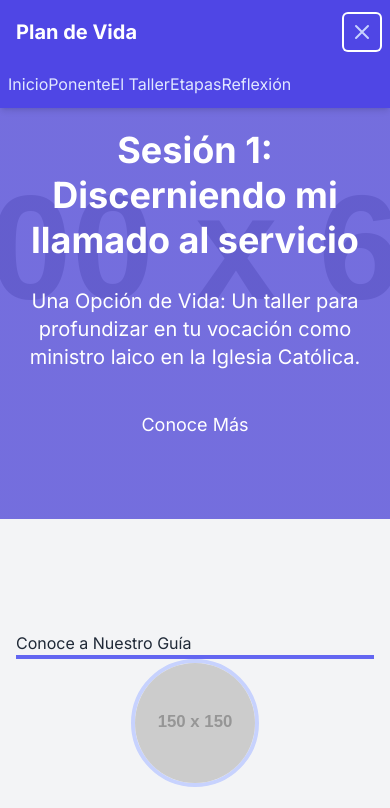
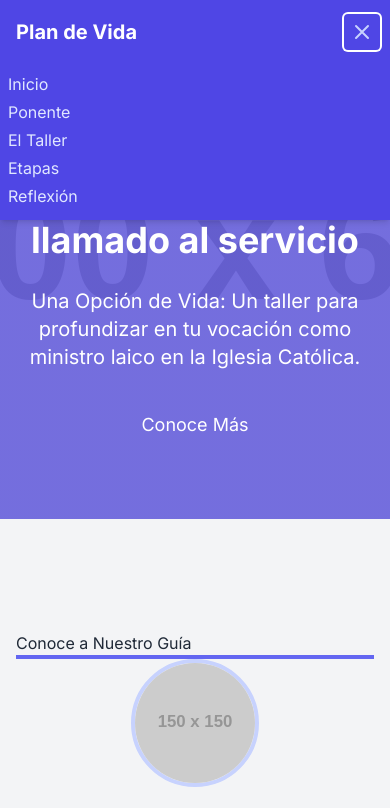
Before and after one commit to git-ruribe/plandevida, a plain HTML site: page sesion01.html in a window 390 px wide. Both pictures are taken after a click on the button "Abrir menú principal". Shown: the top 808 px of the page. Drawn offline with nearby package versions, Linux system fonts and the light colour scheme; placeholder pictures from the web are drawn by us.

Commit message:
Update sesion01.html

```diff
--- a/sesion01.html
+++ b/sesion01.html
@@ -54,7 +54,7 @@
             @apply text-indigo-100 hover:bg-indigo-700 hover:text-white;
         }
         .nav-link-mobile {
-            @apply block text-indigo-100 hover:bg-indigo-700 hover:text-white text-base;
+             @apply block px-3 py-2 rounded-md text-base font-medium transition-colors; /* 'block' es crucial */
         }
     </style>
 </head>
@@ -85,7 +85,7 @@
             </div>
         </div>
         <div class="md:hidden hidden" id="mobile-menu">
-            <div id="mobile-menu-links" class="px-2 pt-2 pb-3 space-y-1 sm:px-3">
+            <div id="mobile-menu-links" class="flex flex-col px-2 pt-2 pb-3 space-y-1 sm:px-3">
                 </div>
         </div>
     </nav>
```
